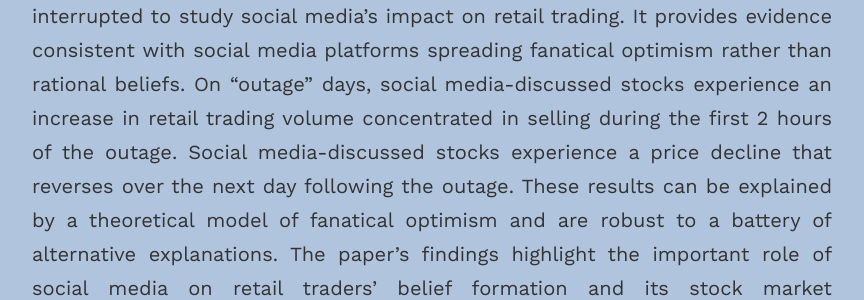
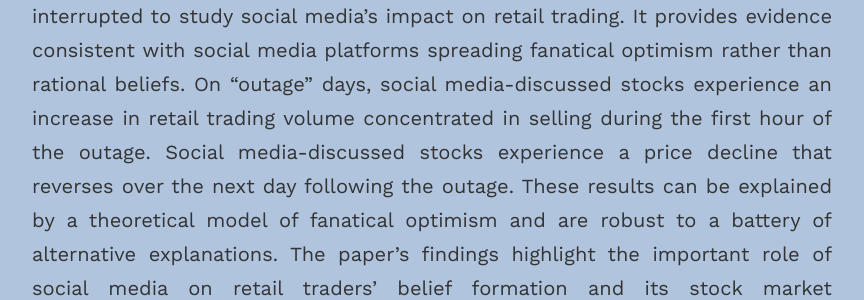
Before and after one commit to justin-mohr/justin-mohr.github.io, a Jekyll site: the page built from _pages/research.md, in a window 1280 px wide. Shown: the part 433-733 px from the top of the page, without its empty margins (208-1072 px from the left). Built offline with Jekyll 4.4.1, drawn with Linux system fonts in a browser that asks for light colours; nearby versions of some CDN libraries; some of the changed text lies outside the part shown.

Commit message:
Update research.md

```diff
--- a/_pages/research.md
+++ b/_pages/research.md
@@ -13,7 +13,7 @@ This paper uses days on which social media platform connectivity is exogenously
 	interrupted to study social media’s impact on retail trading. It provides evidence
 	consistent with social media platforms spreading fanatical optimism rather than
 	rational beliefs. On “outage” days, social media-discussed stocks experience an
-	increase in retail trading volume concentrated in selling during the first 2 hours of
+	increase in retail trading volume concentrated in selling during the first hour of
 	the outage. Social media-discussed stocks experience a price decline that reverses
 	over the next day following the outage. These results can be explained by a
 	theoretical model of fanatical optimism and are robust to a battery of alternative
```
